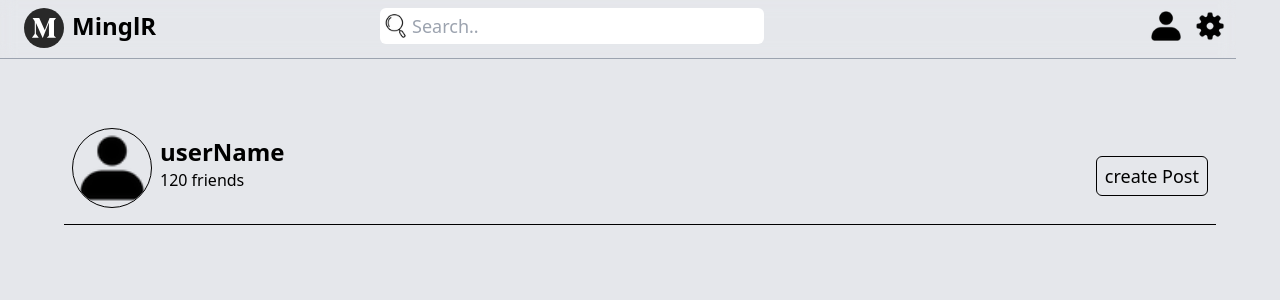
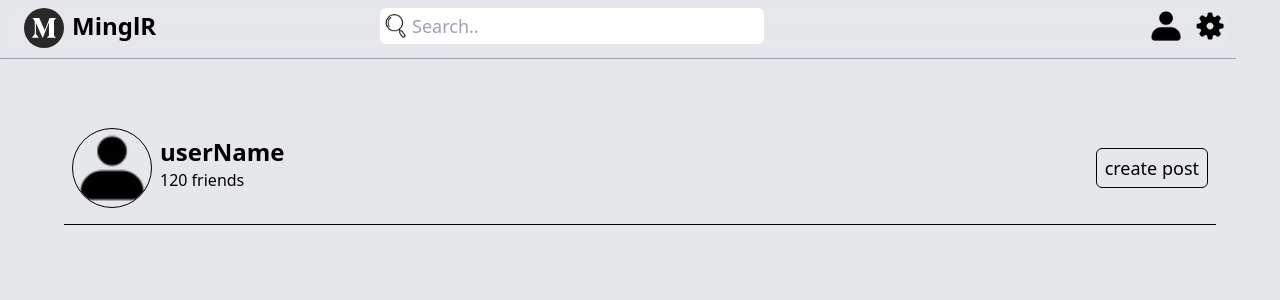
Before and after one commit to Annas03/minglr, a React (Vite) app in the folder client/: page /home/Annas in a window 1280 px wide. Shown: the top 300 px of the page. Built offline with nearby package versions, Linux system fonts and the light colour scheme.

Commit message:
fifth commit

```diff
--- a/client/src/components/NavBar.jsx
+++ b/client/src/components/NavBar.jsx
@@ -1,5 +1,5 @@
 import React from 'react'
-import {Link} from 'react-router-dom'
+import {Link, useNavigate} from 'react-router-dom'
 import minglr from "../assets/medium.svg"
 import search from "../assets/search.png"
 import account from "../assets/account.png"
@@ -9,13 +9,14 @@ import { useSelector } from 'react-redux'
 const NavBar = () => {
 
   // const userName = useSelector(state => state.user.name)
+  const navigate = useNavigate()
 
   return (
     <div className="z-10 backdrop-blur p-2 border-b border-gray-400 flex justify-between fixed">
-        <div className='flex lg:ml-4'>
+        <button className='flex lg:ml-4' onClick={() => {navigate('/home')}}>
           <img src={minglr} className='h-10'/>
           <h1 className='text-2xl pt-0.5 ml-2 font-bold'>MinglR</h1>
-        </div>
+        </button>
         <div className='relative mr-96 ml-56'>
           <img className='h-6 mt-1.5 ml-1 absolute' src={search}/>
           <input placeholder='Search..' className='bg-white w-96 rounded-md pl-8 text-lg py-1'/>
--- a/client/src/features/user/UserView.jsx
+++ b/client/src/features/user/UserView.jsx
@@ -12,7 +12,7 @@ const userView = () => {
             <p className='font-medium'>120 friends</p>
           </div>
         </div>
-        <button className='border border-black rounded-md h-10 px-2 font-medium text-lg mt-4'>create Post</button>
+        <button className='border border-black rounded-md h-10 px-2 font-medium text-lg'>create post</button>
       </div>
     </div>
   )
```
